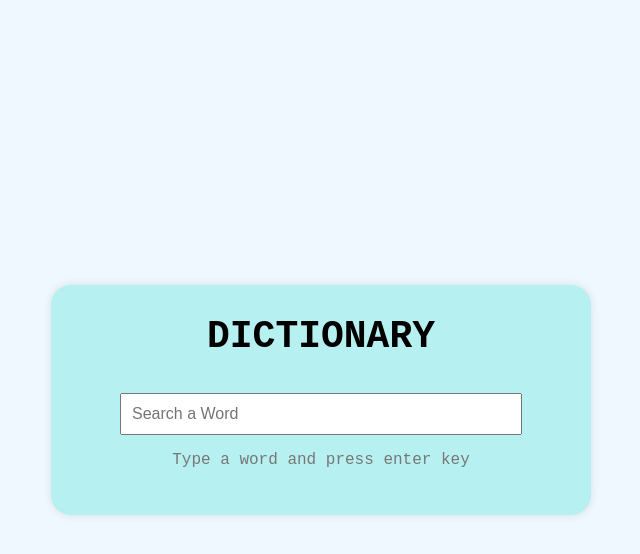
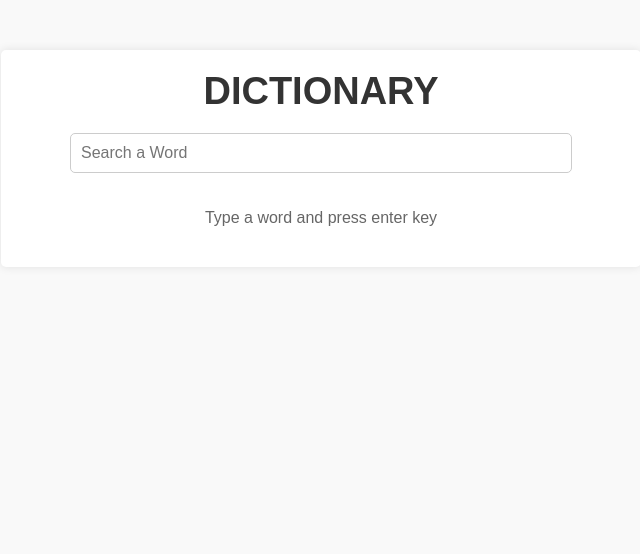
Before and after one commit to pavankumarpk2234/Dictionary, a plain HTML site: page index.html in a window 1280 px wide. Shown: the whole page, without its empty margins (319-959 px from the left). Drawn offline with Linux system fonts and the light colour scheme.

Commit message:
Update style.css

```diff
--- a/style.css
+++ b/style.css
@@ -1,21 +1,60 @@
-body{
+body {
+    font-family: Arial, sans-serif;
     margin: 0;
-    background-color: aliceblue;
-    display: flex;
-    justify-content: center;
-    align-items: center;
-    height: 100vh;
-    font-family: 'Courier New', Courier, monospace;
+    padding: 0;
+    background-color: #f9f9f9;
 }
 
 .container {
-    min-width: 420px;
-    max-width: 540px;
-    background-color: #b7f0f0;
-    padding: 30px 60px;
-    border-radius: 20px;
-    box-shadow: 0 0 10px rgba(0,0,0,0.1);
+    max-width: 600px;
+    margin: 50px auto;
+    padding: 20px;
+    background-color: #fff;
+    border-radius: 5px;
+    box-shadow: 0 0 10px rgba(0, 0, 0, 0.1);
     text-align: center;
+}
+
+.main-title {
+    color: #333;
+    margin-bottom: 20px;
+}
+
+.search-word {
+    width: 80%;
+    padding: 10px;
+    border: 1px solid #ccc;
+    border-radius: 5px;
+    margin-bottom: 20px;
+    font-size: 16px;
+}
+
+.info {
+    color: #666;
+    margin-bottom: 20px;
+}
+
+.meaning-box {
+    /* display: none; */
+    border: 1px solid #ccc;
+    padding: 20px;
+    border-radius: 5px;
+    background-color: #f9f9f9;
+}
+
+.meaning-box table {
+    padding: 10px 2px;
+    font-size: 18px;
+    font-weight: bold;
+    text-align: left;
+}
+
+.meaning-box td {
+    padding: 10px 2px;
+}
+
+.meaning-box .word {
+    font-weight: bold;
 }
 
 .main-title {
@@ -24,39 +63,8 @@ body{
     font-size: 38px;
 }
 
-.search-word {
-    padding: 10px;
-    font-size: 16px;
-    width: 90%;
-    margin-top: 10px;
-}
-
-.info {
-    color: #777;
-}
-
-.meaning-box {
+.audio {
     margin-top: 20px;
-}
-
-.meaning-box table td {
-    padding: 10px 2px;
-    font-size: 18px;
-    font-weight: bold;
-    text-align: left;
-}
-
-.word {
-    color: #f00;
-    font-size: 20px;
-}
-
-.meaning {
-    color: #7404d7;
-}
-
-.audio {
-    margin-top: 14px;
 }
 
 .hide_it {
```
